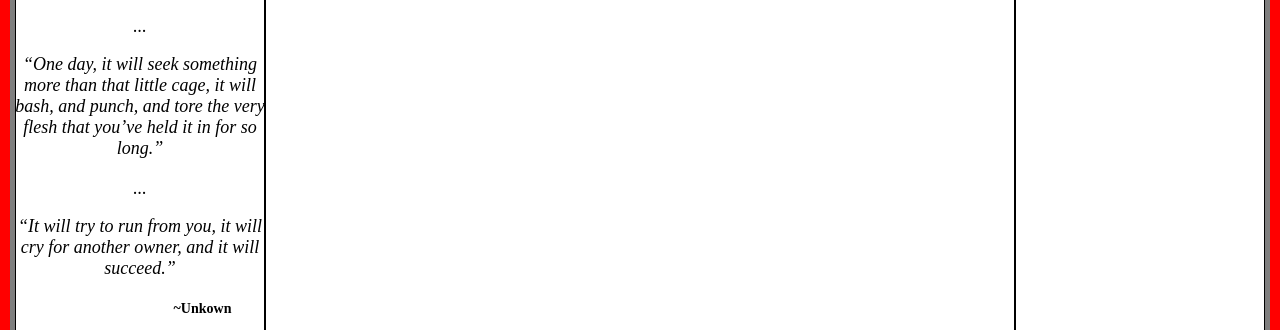
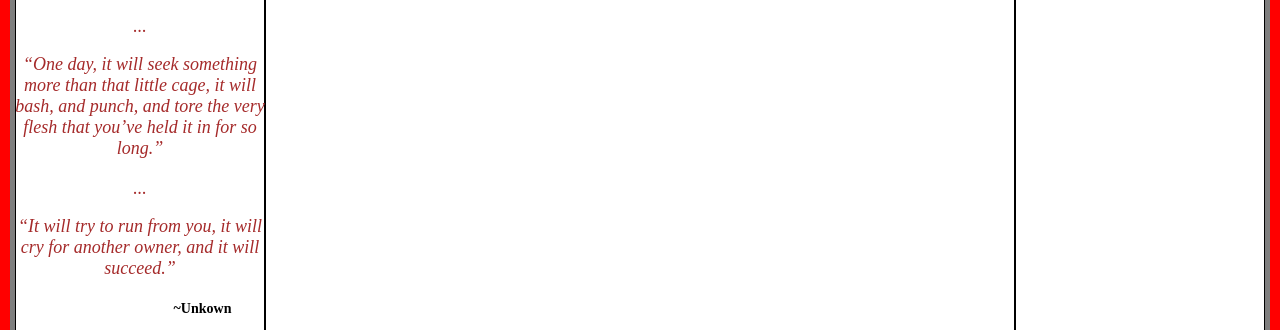
Before and after one commit to pnyang5s/spiDev, a plain HTML site: page index.html in a window 1280 px wide. Shown: the part 470-800 px from the top of the page. Drawn offline with Linux system fonts and the light colour scheme.

Commit message:
Update index.html

```diff
--- a/index.html
+++ b/index.html
@@ -56,7 +56,7 @@
 
   		<div class="mainLeft"  style="color:black;font-size: 18px;">
 		<h1></h1>
-		<i style="padding: 25%;margin:25%;">
+		<i style="padding: 25%;margin:25%; color: brown;">
 			<p>“The little person within that cage of yours, right there between your ribs, you feel that?”</p>...
 
 			<p>“One day, it will seek something more than that little cage, it will bash, and punch, and tore the very flesh that you’ve held it in for so long.”</p>...
```
